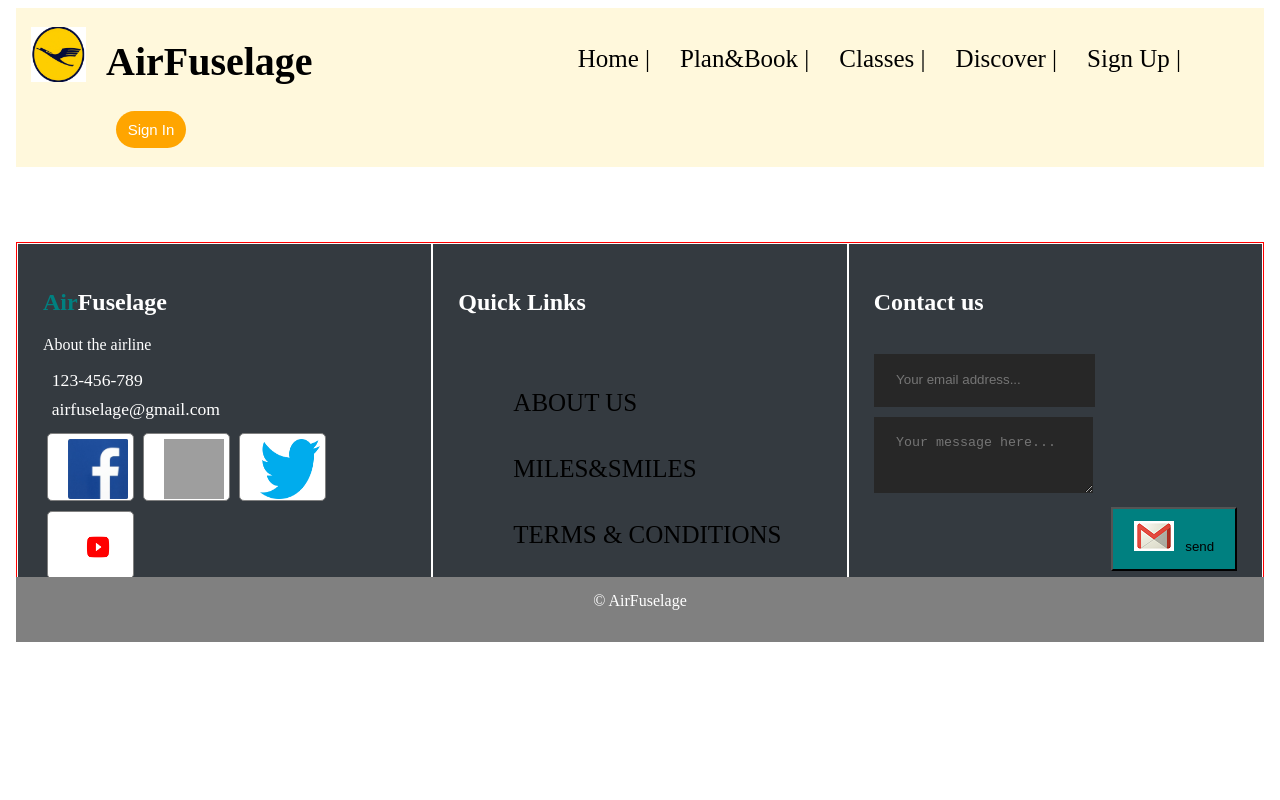
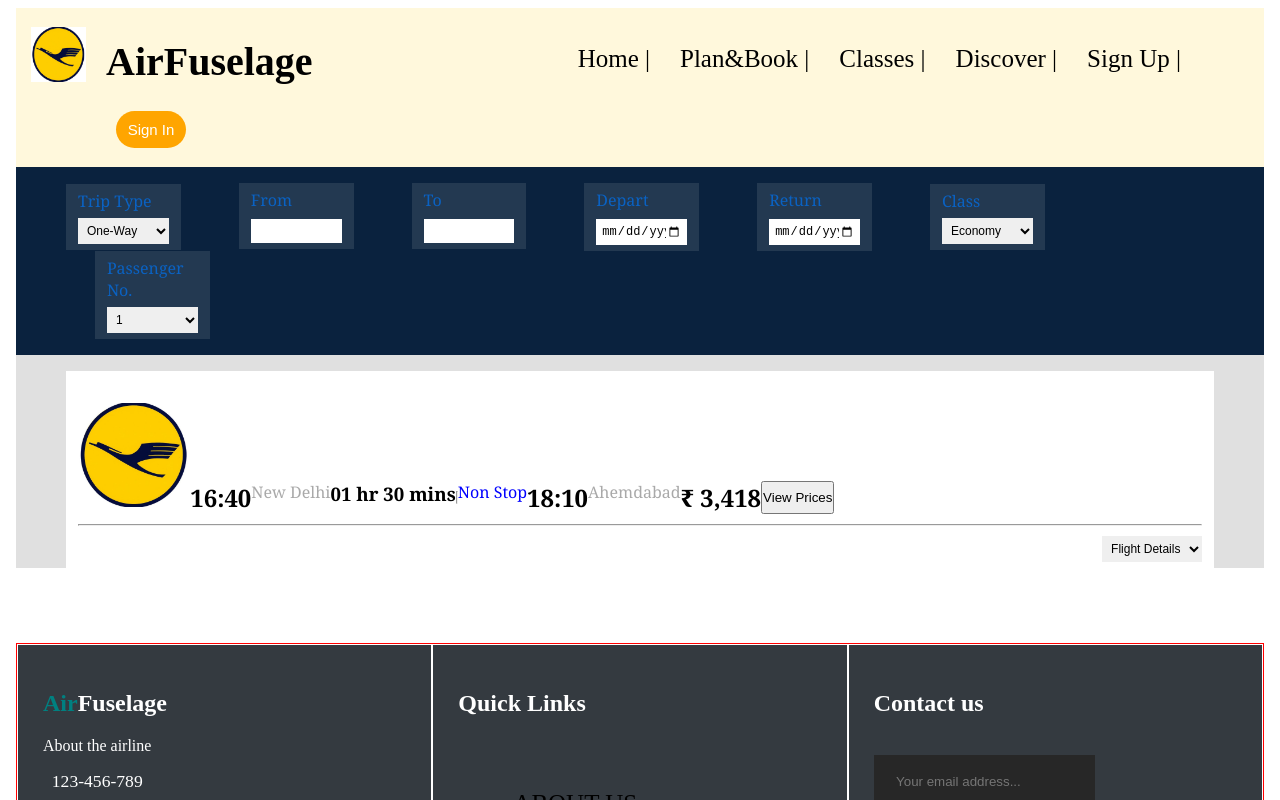
Before and after one commit to Arunimarajkiran/AngularComponent, an Angular app: page /flightview in a window 1280 px wide. Before the commit this address led to /. Shown: the top 800 px of the page. Built offline with nearby package versions, Linux system fonts and the light colour scheme; grey boxes are pictures that could not be loaded.

Commit message:
working on flightview component

```diff
--- a/src/app/app-routing.module.ts
+++ b/src/app/app-routing.module.ts
@@ -9,6 +9,7 @@ import { DiscoverComponent } from "./discover/discover.component";
 import { UserdashboardComponent } from './userdashboard/userdashboard.component';
 import { ThankYouComponent } from './thank-you/thank-you.component';
 import { AdminDashboardComponent } from "./admin-dashboard/admin-dashboard.component";
+import { FlightViewComponent } from './flight-view/flight-view.component';
 
 const routes: Routes = [
   {
@@ -40,6 +41,9 @@ const routes: Routes = [
   },
   {
     path:'admindashboard',component:AdminDashboardComponent
+  },
+  {
+    path:'flightview',component:FlightViewComponent
   }
 
 ];
--- a/src/app/app.module.ts
+++ b/src/app/app.module.ts
@@ -16,6 +16,7 @@ import { UserdashboardComponent } from './userdashboard/userdashboard.component'
 import { HttpClientModule } from '@angular/common/http';
 import { ThankYouComponent } from './thank-you/thank-you.component';
 import { AdminDashboardComponent } from './admin-dashboard/admin-dashboard.component';
+import { FlightViewComponent } from './flight-view/flight-view.component';
 
 @NgModule({
   declarations: [
@@ -29,7 +30,8 @@ import { AdminDashboardComponent } from './admin-dashboard/admin-dashboard.compo
     PaymentComponent,
     UserdashboardComponent,
     ThankYouComponent,
-    AdminDashboardComponent
+    AdminDashboardComponent,
+    FlightViewComponent
   ],
   imports: [
     BrowserModule,
--- /dev/null
+++ b/src/app/flight-view/flight-view.component.css
@@ -0,0 +1,69 @@
+*{
+    box-sizing: border-box;
+    margin: 0px;
+    padding: 0px;
+}
+hr{
+    margin: 10px 0px;
+    color: #e0e0e0;
+}
+body{
+    background-color: #e0e0e0;
+    font-family: Georgia, 'Times New Roman', Times, serif;
+    font-weight: 500;
+    font-size: 16px;
+}
+/* ******************************Navbar********************************* */
+header{
+    display: flex;
+    justify-content: space-between;
+    align-items: center;
+    padding: 16px 4%;
+    background-color: #0a223e;
+}
+.nav_link{
+    list-style-type: none;
+}
+.nav_link li{
+    display: inline-block;
+    padding: 6px 12px;
+    margin: 0px 29px;
+}
+li{
+    width: 10%;
+    color: #0a62c3;
+    background-color:#233951;
+}
+li select{
+    margin-top: 6px;
+    padding: 5px;
+    font-size: 12px;
+    border: none;
+    width: 100%;
+}
+li input[type=text], input[type=date] {
+    margin-top: 8px;
+    padding: 5px;
+    font-size: 12px;
+    border: none;
+    width: 100%;
+}
+/* ***************************   Card    *************************************** */
+
+.container{
+    margin: 16px 4%;
+    background-color: #fff;
+    padding: 32px 12px;
+}
+.card div{
+    display: inline-flex;
+}
+.flight_details{
+    float: right;
+}
+.flight_details select{
+    padding: 5px;
+    font-size: 12px;
+    border: none;
+    width: 100%;
+}
--- /dev/null
+++ b/src/app/flight-view/flight-view.component.html
@@ -0,0 +1,96 @@
+<!DOCTYPE html>
+<html lang="en">
+<head>
+    <meta charset="UTF-8">
+    <meta name="viewport" content="width=device-width, initial-scale=1.0">
+    <title>Main</title>
+    <link rel="stylesheet" href="../main.css">
+</head>
+<body>
+  <header>
+      <nav>
+        <form action="/action_page.php" method="POST">
+          <ul class="nav_link">
+            <li style="margin-left: 0px;">
+              <label for="trip_type">Trip Type</label><br>
+                <select name="trip_type" id="type">
+                  <option value="one">One-Way</option>
+                  <option value="two">Two-Way</option>
+                </select>
+            </li>
+            <li>
+              <label for="from">From</label><br>
+              <input type="text" id="from" name="from" required>
+            </li>
+            <li>
+              <label for="to">To</label><br>
+              <input type="text" id="from" name="from" required>
+            </li>
+            <li>
+              <label for="depart">Depart</label><br>
+              <input type="date" name="depart" id="depart" required>
+            </li>
+            <li>
+              <label for="return">Return</label><br>
+              <input type="date" name="return" id="return">
+            </li>
+            <li>
+              <label for="class">Class</label><br>
+              <select name="class" id="class">
+                <option value="Economy">Economy</option>
+                <option value="First Class">First Class</option>
+                <option value="Business Class">Business Class</option>
+              </select>
+            </li>
+            <li style="margin-right: 0px;">
+              Passenger No.<br>
+              <select name="no" id="no">
+                <option value="1">1</option>
+                <option value="2">2</option>
+                <option value="3">3</option>
+                <option value="4">4</option>
+                <option value="5">5</option>
+              </select>
+            </li>
+          </ul>
+        </form>
+      </nav>
+  </header>
+  <section>
+    <div class="container">
+      <div class="card">
+        <img src="./assets/air2.jpg" style="width:10%">
+        <div class="card_content">
+          <div >
+            <h1><b>16:40</b></h1><br>
+            <p style="color: darkgray;">New Delhi</p>
+          </div>
+          <div >
+            <h3><b>01</b> hr <b>30</b> mins</h3><br>
+            <hr>
+            <p style="text-align: center; color: blue;">Non Stop</p>
+          </div>
+          <div >
+            <h1><b>18:10</b></h1>
+            <p style="color: darkgray;">Ahemdabad</p>
+          </div>
+          <div >
+            <h1><b>₹ 3,418</b></h1>
+          </div>
+          <div >
+            <button class="button button2">View Prices</button>
+          </div>
+        </div>
+      </div>
+      <hr>
+      <div class="flight_details">
+        <select>
+          <option>Flight Details</option>
+          <option>1</option>
+          <option>1</option>
+      </select>
+      </div>
+    </div>
+  </section>
+</body>
+</html>
--- /dev/null
+++ b/src/app/flight-view/flight-view.component.ts
@@ -0,0 +1,15 @@
+import { Component, OnInit } from '@angular/core';
+
+@Component({
+  selector: 'app-flight-view',
+  templateUrl: './flight-view.component.html',
+  styleUrls: ['./flight-view.component.css']
+})
+export class FlightViewComponent implements OnInit {
+
+  constructor() { }
+
+  ngOnInit(): void {
+  }
+
+}
--- /dev/null
+++ b/src/app/main.css
@@ -0,0 +1,69 @@
+*{
+    box-sizing: border-box;
+    margin: 0px;
+    padding: 0px;
+}
+hr{
+    margin: 10px 0px;
+    color: #e0e0e0;
+}
+body{
+    background-color: #e0e0e0;
+    font-family: Georgia, 'Times New Roman', Times, serif;
+    font-weight: 500;
+    font-size: 16px;
+}
+/* ******************************Navbar********************************* */
+header{
+    display: flex;
+    justify-content: space-between;
+    align-items: center;
+    padding: 16px 4%;
+    background-color: #0a223e;
+}
+.nav_link{
+    list-style-type: none;
+}
+.nav_link li{
+    display: inline-block;
+    padding: 6px 12px;
+    margin: 0px 29px;
+}
+li{
+    width: 10%;
+    color: #0a62c3;
+    background-color:#233951;
+}
+li select{
+    margin-top: 6px;
+    padding: 5px;
+    font-size: 12px;
+    border: none;
+    width: 100%;
+}
+li input[type=text], input[type=date] {
+    margin-top: 8px;
+    padding: 5px;
+    font-size: 12px;
+    border: none;
+    width: 100%;
+}
+/* ***************************   Card    *************************************** */
+
+.container{
+    margin: 16px 4%;
+    background-color: #fff;
+    padding: 32px 12px;
+}
+.card div{
+    display: inline-flex;
+}
+.flight_details{
+    float: right;
+}
+.flight_details select{
+    padding: 5px;
+    font-size: 12px;
+    border: none;
+    width: 100%;
+}
```
Also changed, not shown: 1 other file (tests, documents, lock files or other folders).
